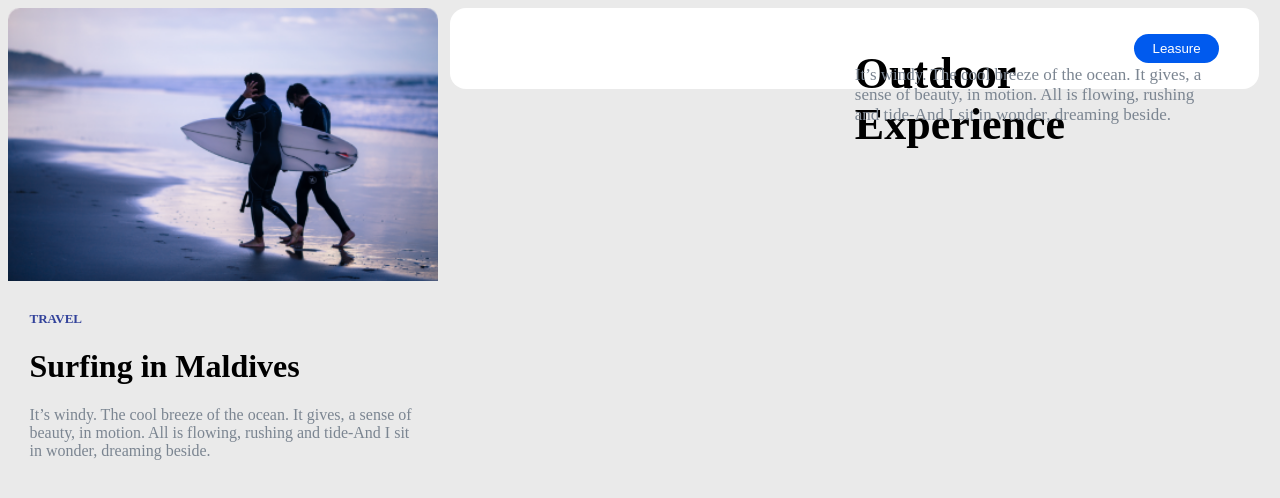
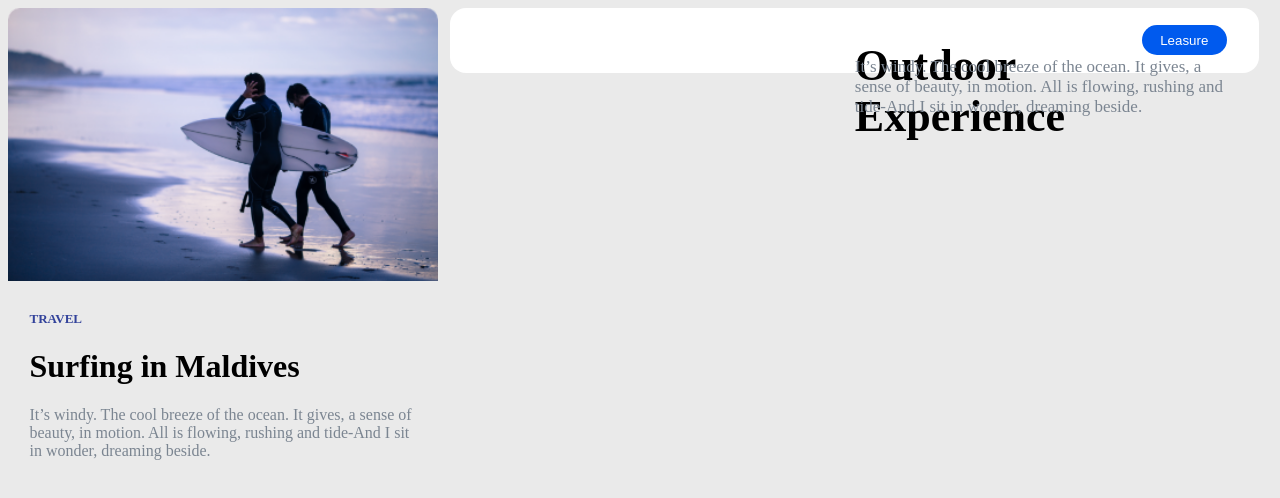
Before and after one commit to rts-cmk-wuhf02/praktikperiode-uicomponent-SIngaH, a React (Create React App) app in the folder praktikperiode-uicomponents/: page / in a window 1280 px wide. Shown: the top 498 px of the page. Built offline with nearby package versions, Linux system fonts and the light colour scheme.

Commit message:
outdoor ændring

```diff
--- a/praktikperiode-uicomponents/src/css/Outdoor.css
+++ b/praktikperiode-uicomponents/src/css/Outdoor.css
@@ -1,6 +1,6 @@
 #Outdoor{
     background-color: #fff;
-    padding:5%;
+    padding:4%;
     border-radius: 1rem;
     display:grid;
     grid-template-columns:repeat(2, 50%) ;
```
